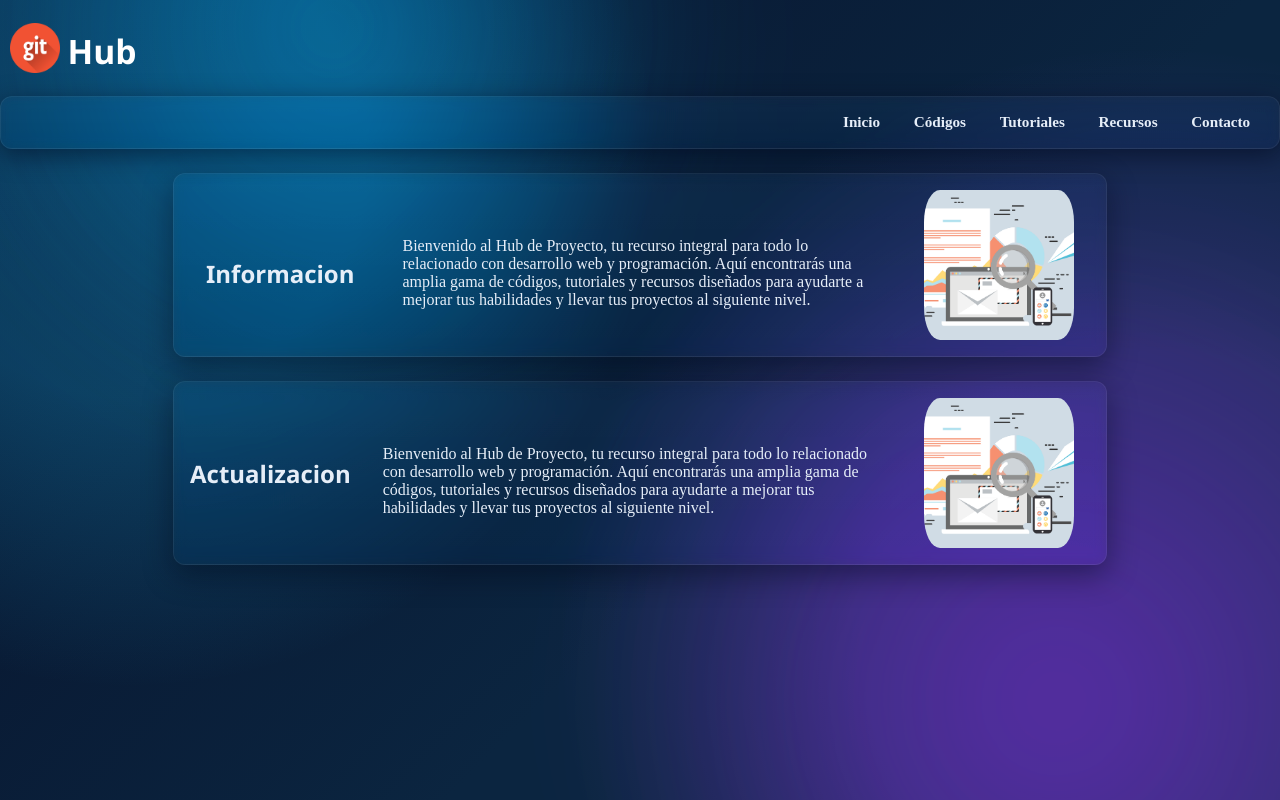
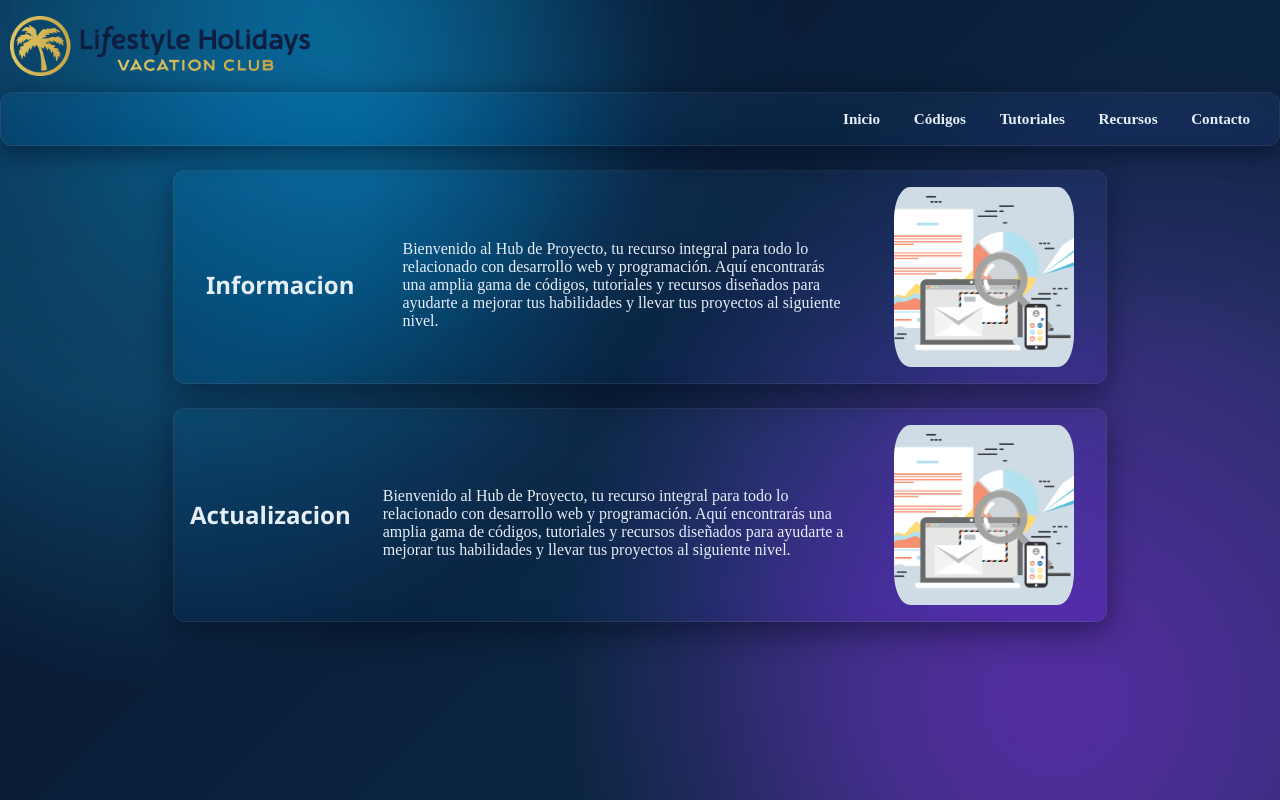
Before and after one commit to ZjorgeZ/Proyecto, a plain HTML site: page page.htm in a window 1280 px wide. Drawn offline with Linux system fonts and the light colour scheme.

Commit message:
se agrego logo a la pagina principal

```diff
--- a/css/styles.css
+++ b/css/styles.css
@@ -172,7 +172,7 @@
     gap: 0.5rem;
     color: inherit;
     text-decoration: none;
-    padding: 0.35rem 0.6rem;
+    padding: 1rem 0.6rem;
     border-radius: 10px;
     font-weight: 700;
     font-size: 1.05rem;
@@ -182,8 +182,8 @@
 /* image or svg inside the logo */
 .logo-link img,
 .logo-link svg{
-    width: 50px;
-    height: 50px;
+    width: 300px;
+    height: 60px;
     display: block;
     border-radius: 8px;
     object-fit: cover;
@@ -255,10 +255,10 @@
     }
 
     /* Hace la imagen más pequeña y mantiene proporciones */
-    .Info img{
+    .Info img, .Info_2 img{
         padding: 0 1rem;
-        width: 150px;
-        height: 150px;
+        width: 180px;
+        height: 180px;
         object-fit: cover;
         border-radius: 2rem;
         display: block;
@@ -288,17 +288,17 @@
 
 
 
- /* Hace la imagen más pequeña y mantiene proporciones */
+ /* Hace la imagen más pequeña y mantiene proporciones
     .Info_2 img{
         padding: 0 1rem;
-        width: 150px;
-        height: 150px;
+        width: 190px;
+        height: 190px;
         object-fit: cover;
         border-radius: 2rem;
         display: block;
 
     }
-
+*/
     /* Ajustes para pantallas pequeñas */
     @media (max-width: 540px){
         .Info_2{
--- a/index.htm
+++ b/page.htm
@@ -11,8 +11,8 @@
 <body>
 <header>
         <a href="#inicio" class="logo-link">
-        <img src="img/logo.png" alt="Logo Proyecto">
-        <h1>Hub</h1>
+        <img src="img/LHVC-Logo.png" alt="Logo Proyecto">
+
     </a>
 </header>
 
--- a/scripts/script.js
+++ b/scripts/script.js
@@ -12,7 +12,7 @@ document.getElementById('formulario-login').addEventListener('submit', function(
         mensaje.style.color = 'green';
         // Redirigir a index.htm después de una breve pausa para mostrar el mensaje
         setTimeout(() => {
-            window.location.href = 'index.htm';
+            window.location.href = 'page.htm';
         }, 800);
     } else {
         mensaje.textContent = 'Usuario o contraseña incorrectos.';
```
